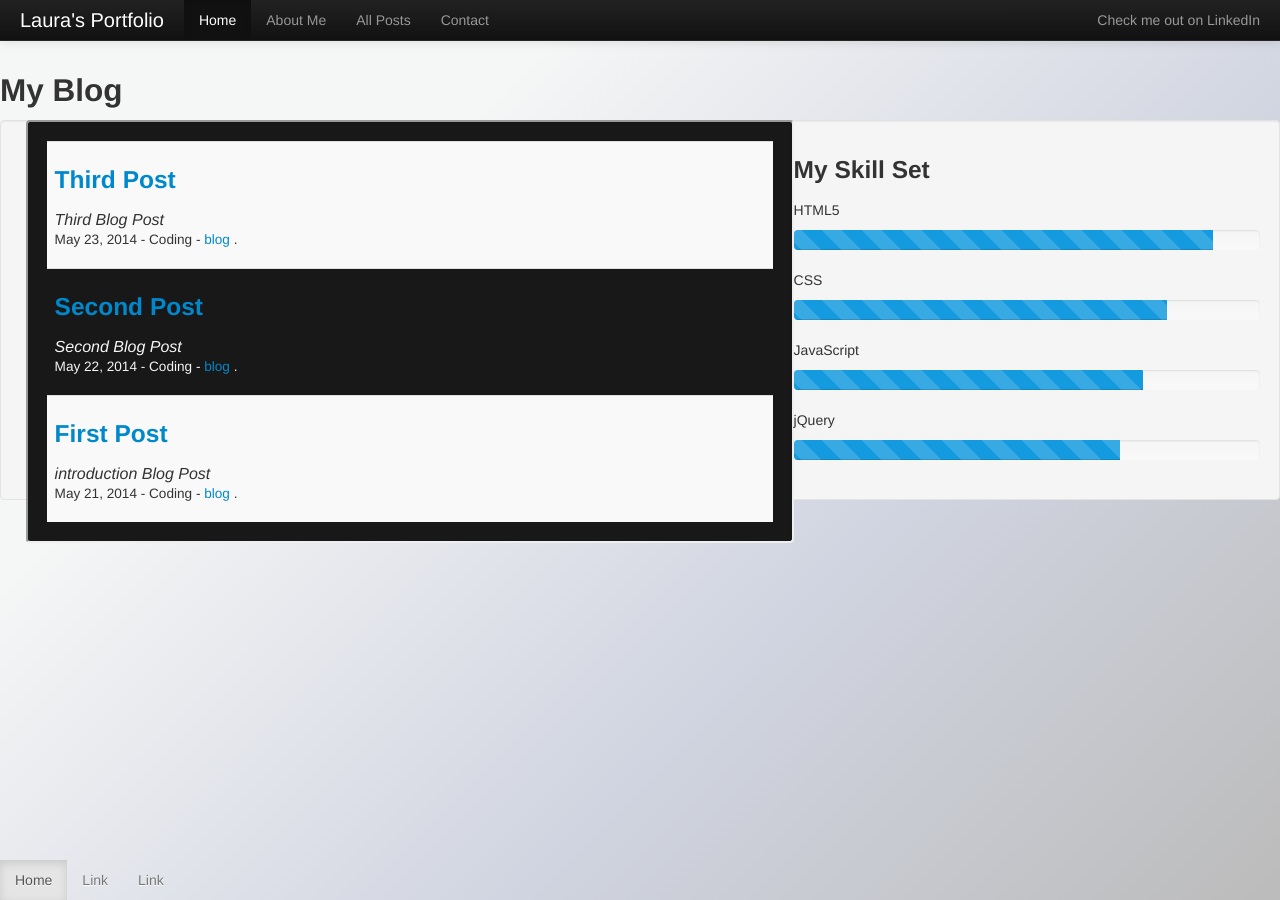
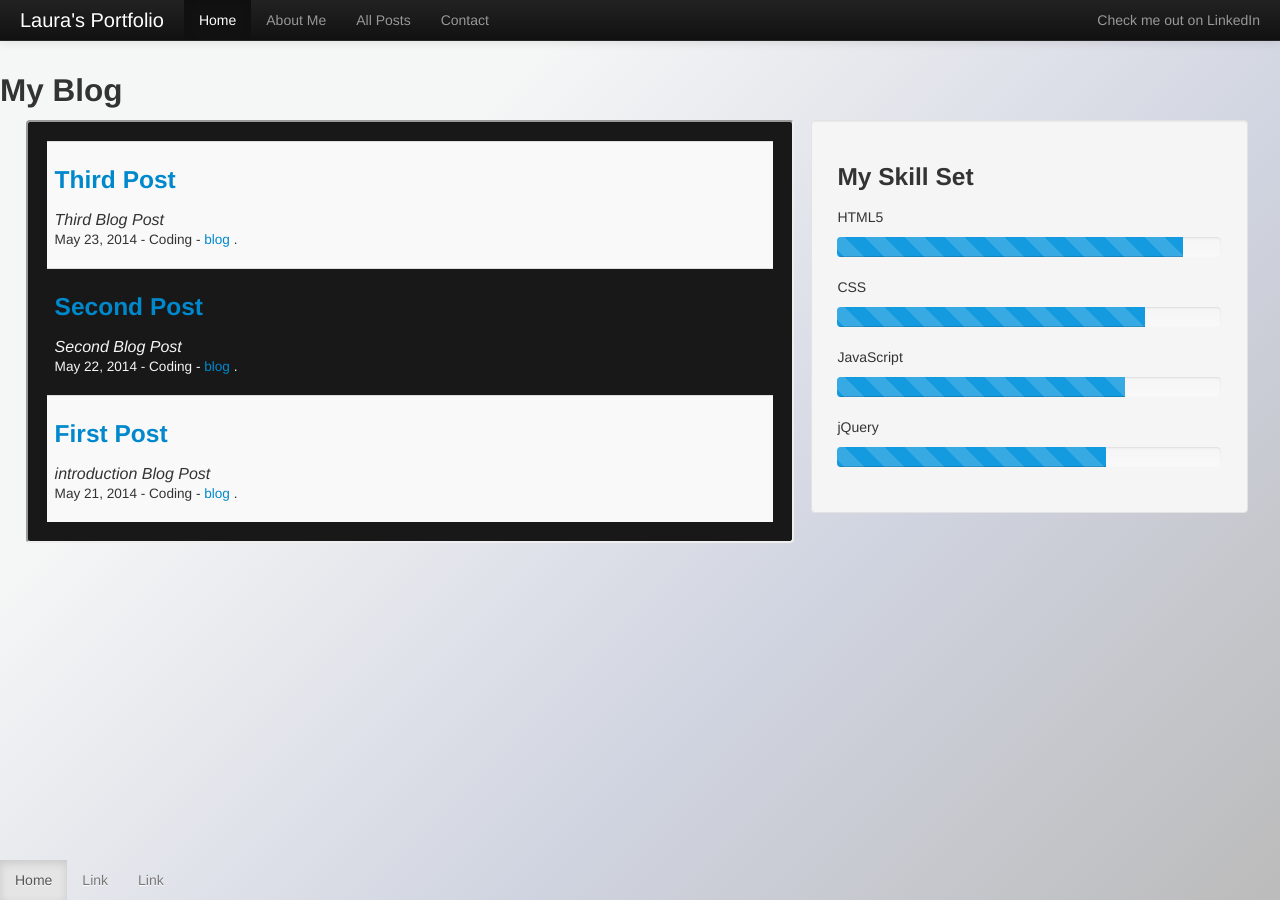
Before and after one commit to LauraR6561/Laurar6561.github.io, a Jekyll site: the page built from index.html, in a window 1280 px wide. Built offline with Jekyll 4.4.1, drawn with Linux system fonts in a browser that asks for light colours; Markdown is read by kramdown in place of the engine named in the settings.

Commit message:
css change

```diff
--- a/css/template.css
+++ b/css/template.css
@@ -25,7 +25,7 @@ body{
     float:left;
 }
 
-.well .skills{
+.skills{
     width:30%;
     margin-right: 2.5%;
     float:right;
```
